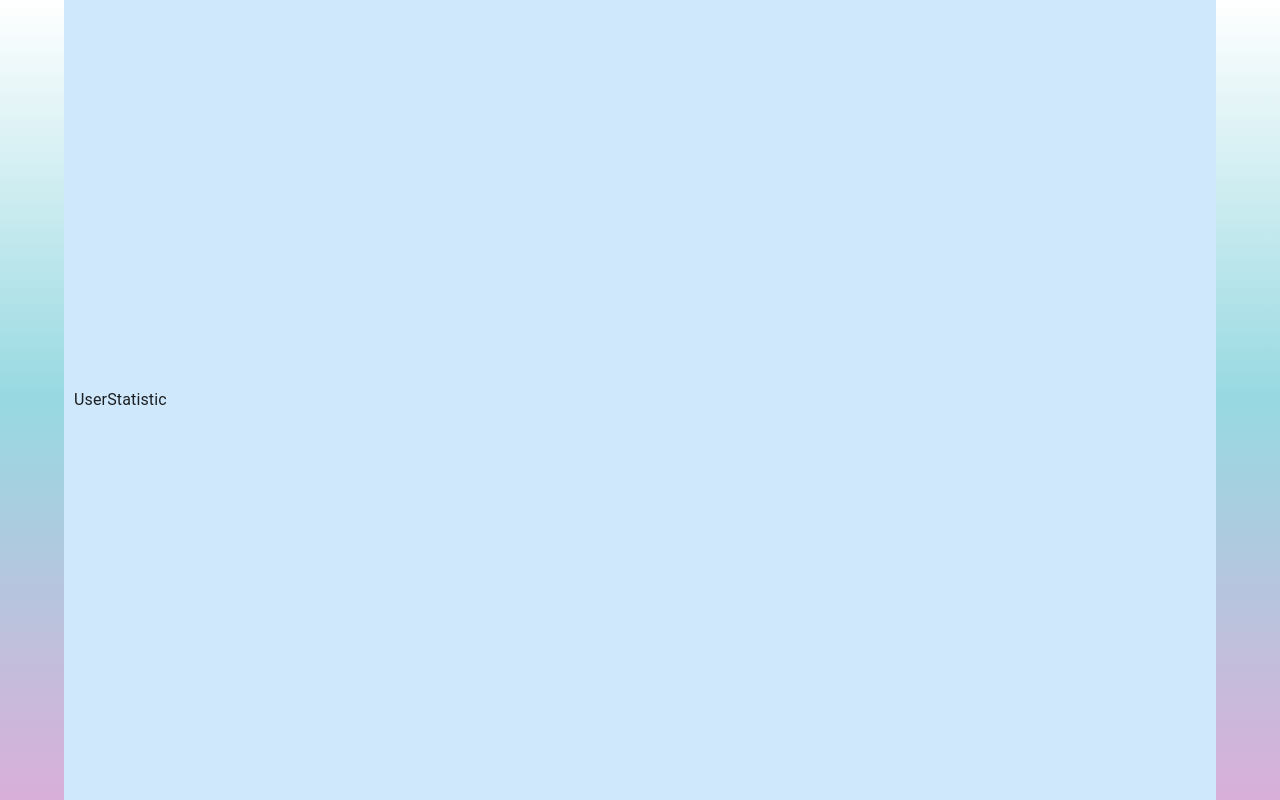
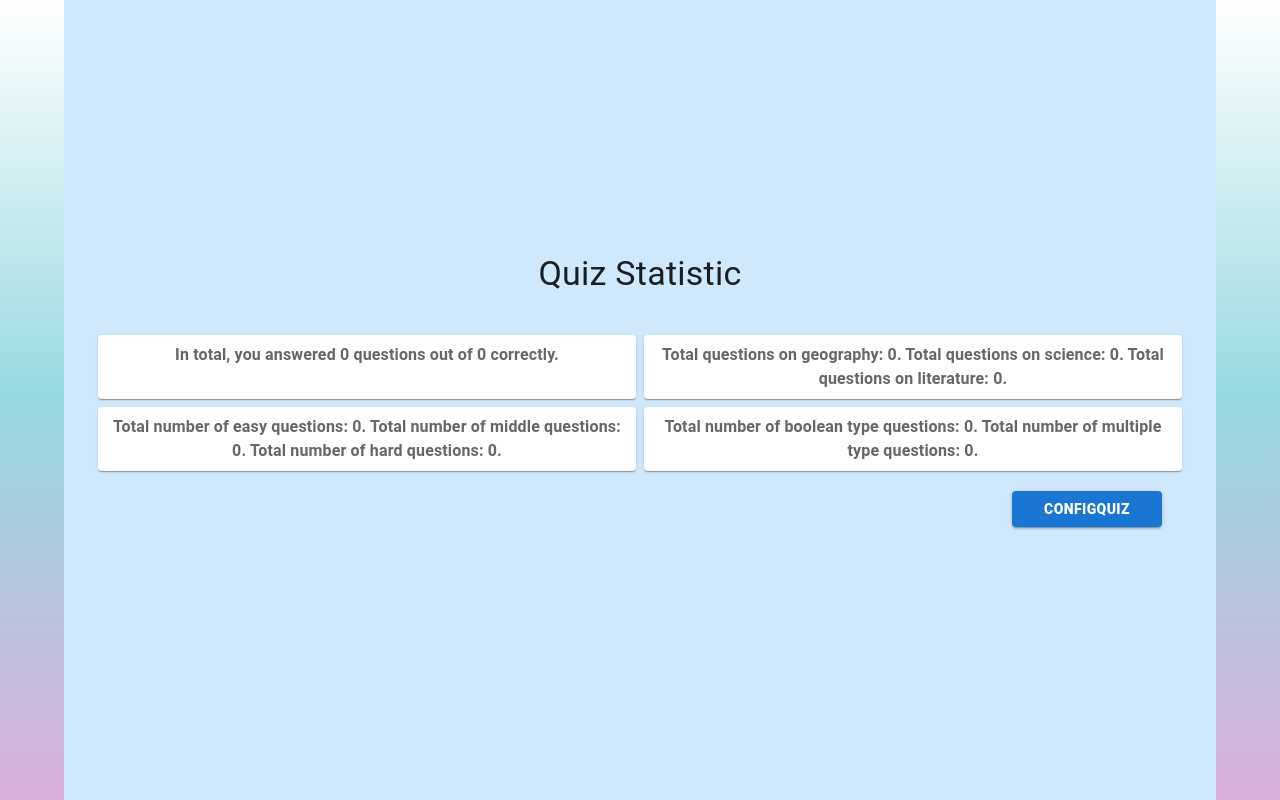
Before and after one commit to ivandmitrienko/Quiz, a React app: page /statistic in a window 1280 px wide. Built offline with nearby package versions, Linux system fonts and the light colour scheme; the HTML template or start-up script is replaced by a standard one.

Commit message:
initial commit

```diff
--- /dev/null
+++ b/src/assets/utilies/styleForItemGrid.tsx
@@ -0,0 +1,11 @@
+import { Paper, styled } from '@mui/material';
+
+export const Item = styled(Paper)(({ theme }) => ({
+  padding: theme.spacing(1),
+  textAlign: 'center',
+  color: theme.palette.text.secondary,
+  fontWeight: '700',
+  maxHeight: '80px',
+  height: '100%',
+  overflow: 'hidden',
+}));
--- a/src/features/UserResult/UserResult.tsx
+++ b/src/features/UserResult/UserResult.tsx
@@ -1,8 +1,6 @@
 import { useSelector } from 'react-redux';
 
 import { Box, Container, Grid } from '@mui/material';
-import { styled } from '@mui/material/styles';
-import Paper from '@mui/material/Paper';
 
 import UserButton from '../../features/UserButtons/TypeOfButton';
 import { RootState, useAppDispatch } from '../store/store';
@@ -12,6 +10,7 @@ import {
   restartQuiz,
 } from '../store/QuestionsSlice';
 import { removeCorrentResult } from '../store/ResultSlice';
+import { Item } from '../../assets/utilies/styleForItemGrid';
 
 export default function UserResult() {
   const configForTest = useSelector(configTest);
@@ -27,16 +26,6 @@ export default function UserResult() {
   );
 
   const dispatch = useAppDispatch();
-
-  const Item = styled(Paper)(({ theme }) => ({
-    padding: theme.spacing(1),
-    textAlign: 'center',
-    color: theme.palette.text.secondary,
-    fontWeight: '700',
-    maxHeight: '80px',
-    height: '100%',
-    overflow: 'hidden',
-  }));
 
   const handleRemoveDataAndStructure = () => {
     dispatch(removeStructureAndDataTest());
--- a/src/features/UserStatistic/UserStatistic.tsx
+++ b/src/features/UserStatistic/UserStatistic.tsx
@@ -1,5 +1,74 @@
-import React from 'react';
+import { Box, Container, Grid } from '@mui/material';
+
+import TitleOfPage from '../TitleOfPage/TitleOfPage';
+import { Item } from '../../assets/utilies/styleForItemGrid';
+import { useSelector } from 'react-redux';
+import { statistic } from '../store/selectors';
+import UserButton from '../UserButtons/UserButton';
+import { useNavigate } from 'react-router-dom';
 
 export default function UserStatistic() {
-  return <div>UserStatistic</div>;
+  const userStatistic = useSelector(statistic);
+
+  const navigate = useNavigate();
+
+  const returnToConfigQuiz = () => {
+    navigate('/');
+  };
+
+  return (
+    <Container>
+      <TitleOfPage>Quiz Statistic</TitleOfPage>
+      <Box
+        sx={{
+          display: 'flex',
+          flexGrow: 1,
+          justifyContent: 'center',
+        }}
+      >
+        <Grid container columnSpacing={1} rowSpacing={1}>
+          <Grid item xs={6}>
+            <Item>
+              In total, you answered{' '}
+              {userStatistic.TotalNumberCorrectAnswers.length} questions out of{' '}
+              {userStatistic.TotalNumberOfQuestions.length} correctly.
+            </Item>
+          </Grid>
+          <Grid item xs={6}>
+            <Item>
+              Total questions on geography:{' '}
+              {userStatistic.QuestionsFromGeography.length}. Total questions on
+              science: {userStatistic.QuestionsFromScience.length}. Total
+              questions on literature:{' '}
+              {userStatistic.QuestionsFromLiterature.length}.
+            </Item>
+          </Grid>
+          <Grid item xs={6}>
+            <Item>
+              Total number of easy questions:{' '}
+              {userStatistic.EasyQuestions.length}. Total number of middle
+              questions: {userStatistic.MiddleQuestions.length}. Total number of
+              hard questions: {userStatistic.HardQuestions.length}.
+            </Item>
+          </Grid>
+          <Grid item xs={6}>
+            <Item>
+              Total number of boolean type questions:{' '}
+              {userStatistic.BooleanQuestions.length}. Total number of multiple
+              type questions: {userStatistic.MultipleQuestions.length}.
+            </Item>
+          </Grid>
+        </Grid>
+      </Box>
+      <Box
+        sx={{
+          display: 'flex',
+          justifyContent: 'flex-end',
+          margin: '20px 20px',
+        }}
+      >
+        <UserButton handleClick={returnToConfigQuiz}>ConfigQuiz</UserButton>
+      </Box>
+    </Container>
+  );
 }
--- a/src/features/store/selectors.tsx
+++ b/src/features/store/selectors.tsx
@@ -5,3 +5,5 @@ export const questionsTest = (state: RootState) => state.questions.dataForTest;
 export const configTest = (state: RootState) => state.questions.configTest;
 
 export const loading = (state: RootState) => state.questions.loading;
+
+export const statistic = (state: RootState) => state.statistic;
--- a/src/features/store/store.tsx
+++ b/src/features/store/store.tsx
@@ -16,7 +16,7 @@ const persistConfig = {
 const rootReducer = combineReducers({
   questions: questionsReducer,
   answers: resultReducer,
-  static: staticReducer,
+  statistic: staticReducer,
 });
 
 const persistedReducer = persistReducer(persistConfig, rootReducer);
```
